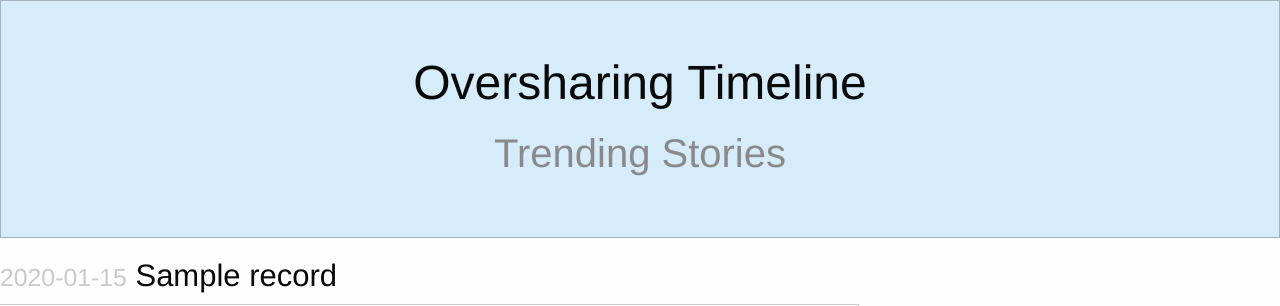
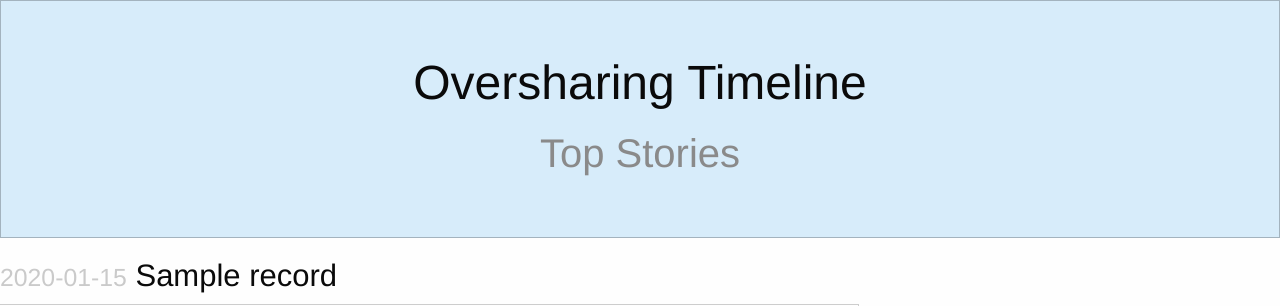
Before and after one commit to cloudacademy/python_postgres_web_app, a Flask app: template src/webapp/templates/index.html in a window 1280 px wide. Shown: the part 54-360 px from the top of the page. Run offline with Flask 3, Linux system fonts and the light colour scheme; the template is opened without the code that fills it: most values are stand-ins (such as "Sample title", 1, 10 or a date in 2020); grey boxes labelled with a size stand in for pictures from a placeholder-image service; parts of the project's set-up code (start-up, migrations or seed data) failed here and were passed over; some libraries are stand-ins or nearby versions.

Commit message:
updates index page sub-menu

```diff
--- a/VERSION.txt
+++ b/VERSION.txt
@@ -1 +1 @@
-0.0.10
+0.0.11
--- a/src/webapp/templates/index.html
+++ b/src/webapp/templates/index.html
@@ -21,7 +21,7 @@
     <div class="callout large primary">
       <div class="row column text-center">
         <h1>Oversharing Timeline</h1>
-        <h2 class="subheader">Trending Stories</h2>
+        <h2 class="subheader">Top Stories</h2>
       </div>
     </div>
 
```
